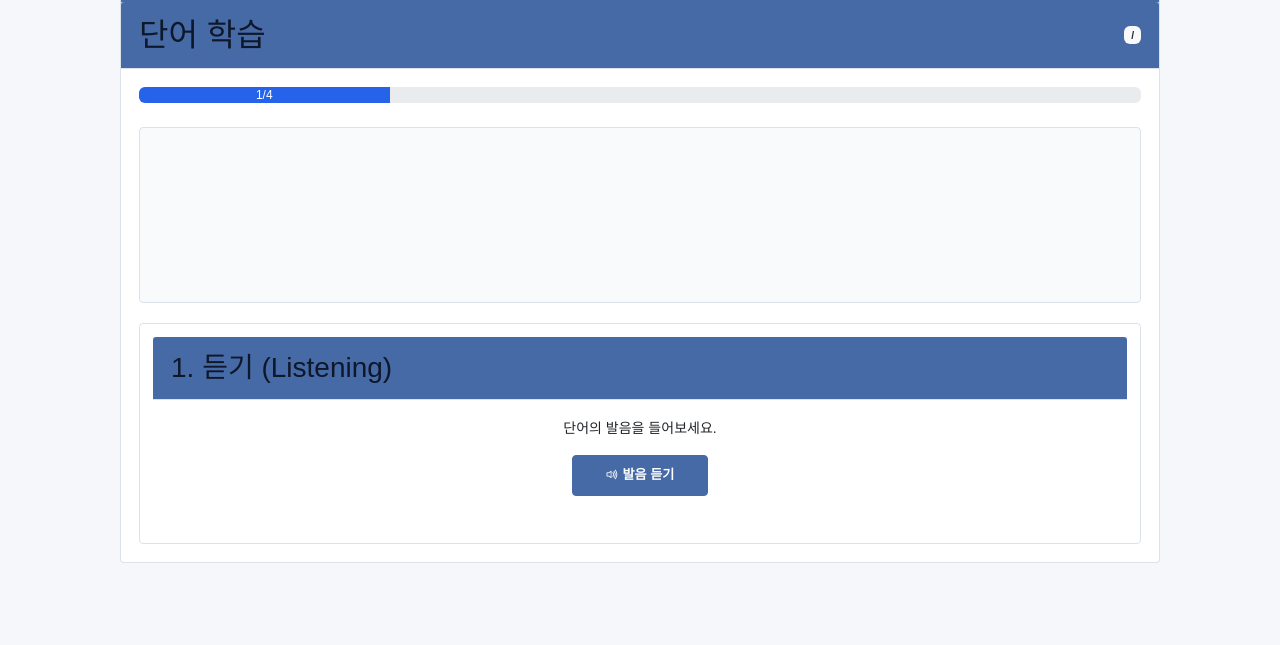
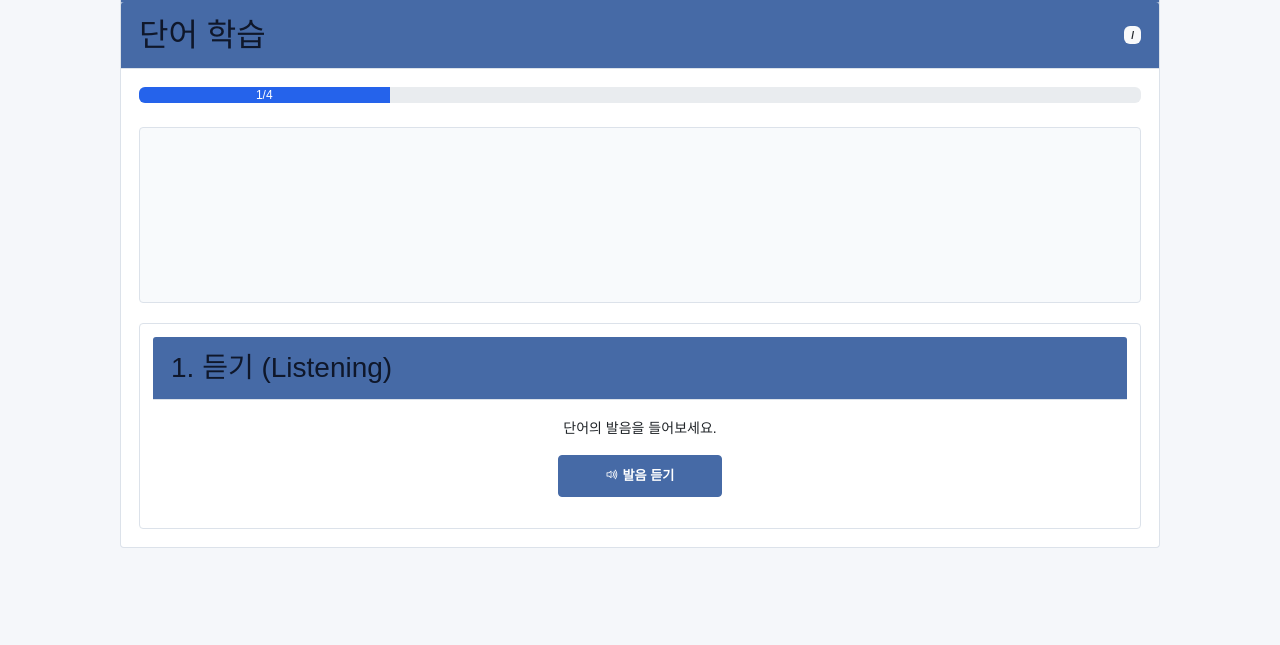
Before and after one commit to Jaeho777/vicabc, a Python web app: template app/templates/voca/practice_word.html in a window 1280 px wide. Shown: the part 97-742 px from the top of the page. Run offline with Jinja, Linux system fonts and the light colour scheme; the template is opened without the code that fills it, so the values that code supplies are empty.

Commit message:
Unify VOCA listening action states

```diff
--- a/app/templates/voca/practice_word.html
+++ b/app/templates/voca/practice_word.html
@@ -59,6 +59,14 @@
     .voca-practice-shell .learning-step .btn {
         min-width: 136px;
     }
+    .listening-action {
+        min-height: 42px;
+    }
+    .listening-action .btn {
+        width: 164px;
+        min-height: 42px;
+        margin: 0;
+    }
 </style>
 {% endblock %}
 
@@ -99,13 +107,17 @@
                     </div>
                     <div class="card-body text-center">
                         <p class="mb-3" id="listening-instruction">단어의 발음을 들어보세요.</p>
-                        <button id="btn-listen" class="btn btn-primary mb-3">
-                            <i class="bi bi-volume-up"></i> 발음 듣기
-                        </button>
-                        <div id="listen-again-container" style="display:none;">
-                            <button id="btn-listen-again" class="btn btn-outline-primary mb-3">
-                                <i class="bi bi-volume-up"></i> 다시 한번 더 듣기
-                            </button>
+                        <div class="listening-action">
+                            <div id="listen-initial-container">
+                                <button id="btn-listen" class="btn btn-primary">
+                                    <i class="bi bi-volume-up"></i> 발음 듣기
+                                </button>
+                            </div>
+                            <div id="listen-again-container" style="display:none;">
+                                <button id="btn-listen-again" class="btn btn-primary">
+                                    <i class="bi bi-volume-up"></i> 다시 한번 더 듣기
+                                </button>
+                            </div>
                         </div>
                         <button id="btn-next-to-speaking" class="btn btn-primary" style="display:none;">
                             다음 단계로 <i class="bi bi-arrow-right"></i>
@@ -541,14 +553,14 @@ document.addEventListener('DOMContentLoaded', function() {
     // 듣기 버튼
     document.getElementById('btn-listen').addEventListener('click', function() {
         speakWord("{{ vocabulary.word }}");
-        this.style.display = 'none';
+        document.getElementById('listen-initial-container').style.display = 'none';
         document.getElementById('listen-again-container').style.display = 'block';
     });
 
     document.getElementById('btn-listen-again').addEventListener('click', function() {
         speakWord("{{ vocabulary.word }}");
         document.getElementById('listening-instruction').style.display = 'none';
-        this.style.display = 'none';
+        document.querySelector('.listening-action').style.display = 'none';
         document.getElementById('btn-next-to-speaking').style.display = 'block';
     });
 
```
